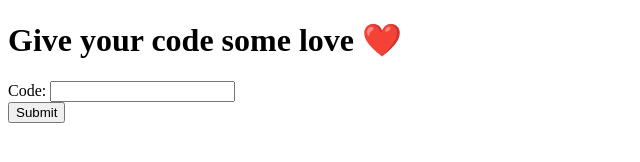
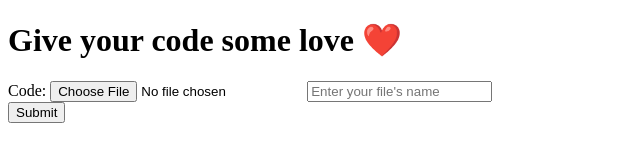
Before and after one commit to malee4/Intro-To-Serverless, a website: page bunnimage/index.html in a window 1280 px wide. Shown: the whole page, without its empty margins (0-640 px from the left). Drawn offline with Linux system fonts and the light colour scheme.

Commit message:
allow acceptance of files png and jpg

```diff
--- a/bunnimage/index.html
+++ b/bunnimage/index.html
@@ -8,9 +8,10 @@
   <body>
       <div>
               <h1 id="h1">Give your code some love ❤️</h1>
-              <form id="bunnForm">
+              <form id="bunnForm" enctype="multipart/form-data">
                   <label>Code: </label>
-                  <input type="text" id="username" name="name" /><br>
+                  <input type="file" accept="image/x-png,image/jpeg" name="image"></input>
+                  <input type="text" id="username" placeholder="Enter your file's name" name="name" /><br>
                   <input value="Submit" type="submit" />
               </form>
               <br/>
--- a/bunnimage/index.js
+++ b/bunnimage/index.js
@@ -4,6 +4,9 @@ const bunnForm = document.getElementById('bunnForm');
 bunnForm.addEventListener('submit', function (event) {
     event.preventDefault()
     const username = document.getElementById("username").value
+    if (username == "") {
+        alert("No name error.")
+    }
     const output = document.getElementById("output")
     output.textContent = username + "❤"
 });
```
